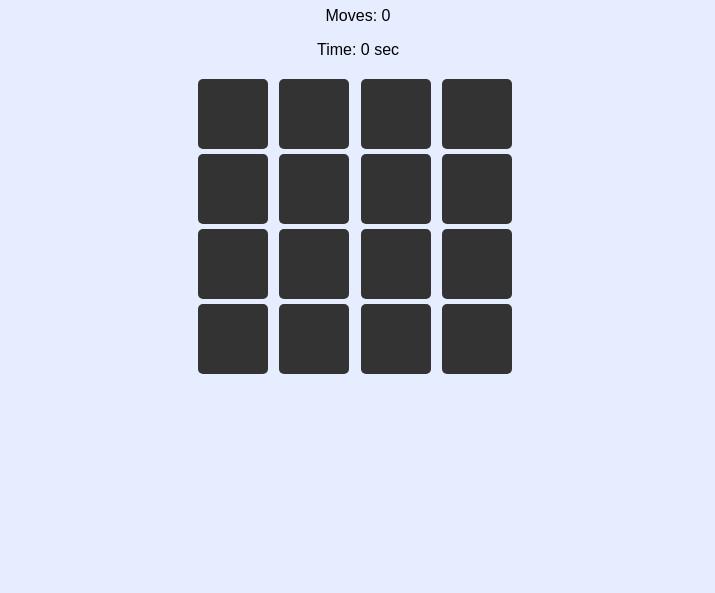
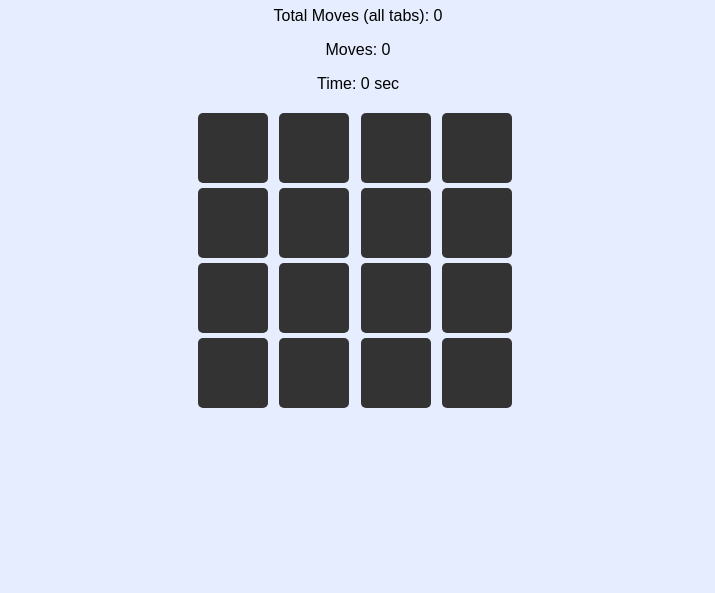
Before and after one commit to ViResende/MemoryGame, a plain HTML site: page index.html in a window 1280 px wide. Shown: the part 207-800 px from the top of the page, without its empty margins (282-997 px from the left). Drawn offline with Linux system fonts and the light colour scheme.

Commit message:
Update index.html

```diff
--- a/index.html
+++ b/index.html
@@ -22,6 +22,7 @@
   </div>
 
   <h1>Memory Game</h1>
+  <p id="totalMoves">Total Moves (all tabs): 0</p>
   <p id="moves">Moves: 0</p>
   <p id="timer">Time: 0 sec</p>
   <div class="grid" id="gameBoard"></div>
```
